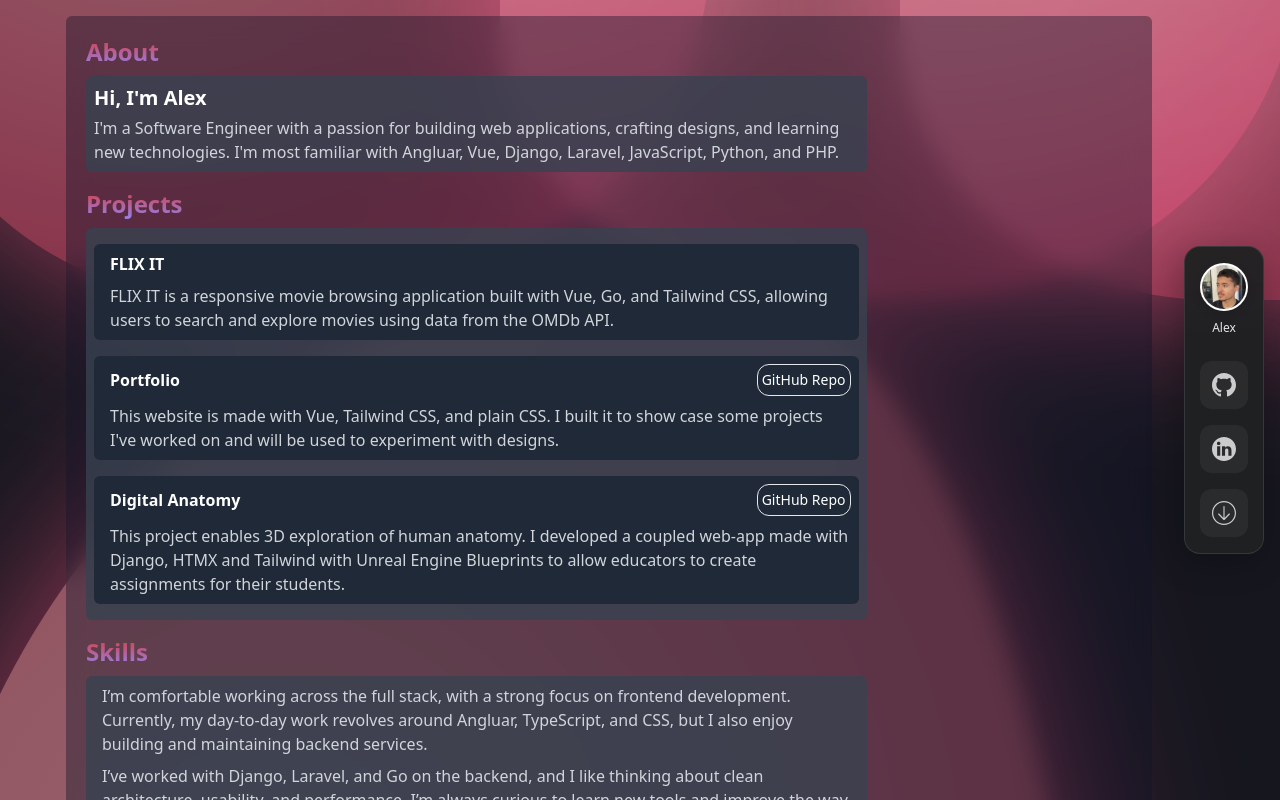
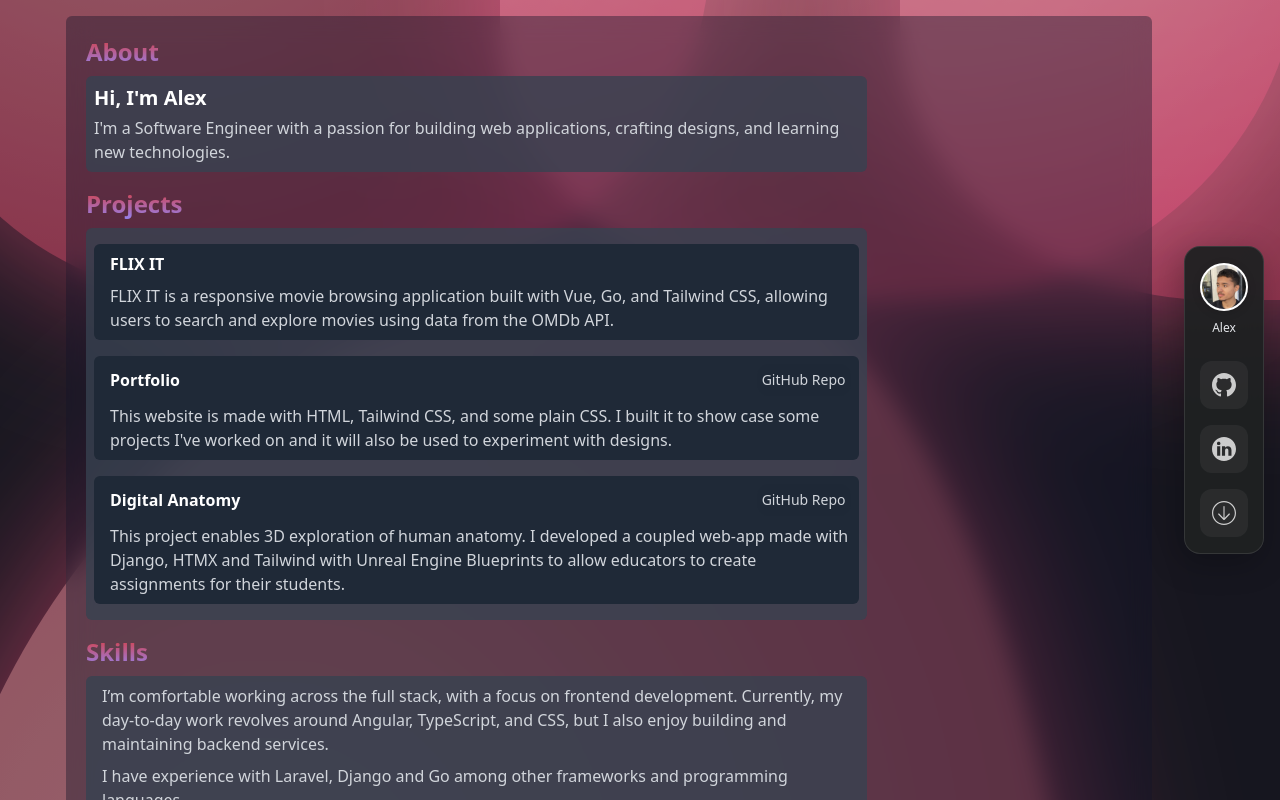
Before and after one commit to AlexGit123/portfolio, a Vue app: page / in a window 1280 px wide. Shown: the top 800 px of the page. Built offline with nearby package versions, Linux system fonts and the light colour scheme; a web font is replaced by a local one.

Commit message:
repo btns, styling

```diff
--- a/src/views/HomePageView.vue
+++ b/src/views/HomePageView.vue
@@ -12,8 +12,7 @@
             <div class="text-md">
               <p class="text-gray-300">
                 I'm a Software Engineer with a passion for building web applications, crafting
-                designs, and learning new technologies. I'm most familiar with Angluar, Vue, Django,
-                Laravel, JavaScript, Python, and PHP.
+                designs, and learning new technologies.
               </p>
             </div>
           </div>
@@ -41,14 +40,17 @@
                   <div class="flex justify-between items-center pt-2 pb-2">
                     <p class="font-bold">Portfolio</p>
                     <a href="https://github.com/AlexGit123/portfolio">
-                      <button class="text-sm rounded-xl font-thin border p-1 h-8">
+                      <button
+                        class="text-sm rounded-xl font-thin border p-1 h-8 bg-gray-800/50 border-transparent text-gray-300 hover:bg-gray-700/75 hover:border-gray-600/20 hover:-translate-y-0.5 hover:shadow-lg transition-all duration-300 ease-out"
+                      >
                         GitHub Repo
                       </button>
                     </a>
                   </div>
                   <p class="pb-2 text-gray-300">
-                    This website is made with Vue, Tailwind CSS, and plain CSS. I built it to show
-                    case some projects I've worked on and will be used to experiment with designs.
+                    This website is made with HTML, Tailwind CSS, and some plain CSS. I built it to
+                    show case some projects I've worked on and it will also be used to experiment
+                    with designs.
                   </p>
                 </div>
               </div>
@@ -58,7 +60,9 @@
                   <div class="flex justify-between items-center pt-2 pb-2 align-middle">
                     <p class="font-bold">Digital Anatomy</p>
                     <a href="https://github.com/jrcz-data-science-lab/Virtual-Anatomy-UE">
-                      <button class="text-sm rounded-xl font-thin border p-1 h-8">
+                      <button
+                        class="text-sm rounded-xl font-thin border p-1 h-8 bg-gray-800/50 border-transparent text-gray-300 hover:bg-gray-700/75 hover:border-gray-600/20 hover:-translate-y-0.5 hover:shadow-lg transition-all duration-300 ease-out"
+                      >
                         GitHub Repo
                       </button>
                     </a>
@@ -80,14 +84,13 @@
           <p class="font-extrabold text-2xl gradient mb-2">Skills</p>
           <div class="pl-4 bg-gray-700/80 w-full rounded-md p-2 text-gray-300">
             <p class="pb-2">
-              I’m comfortable working across the full stack, with a strong focus on frontend
-              development. Currently, my day-to-day work revolves around Angluar, TypeScript, and
-              CSS, but I also enjoy building and maintaining backend services.
+              I’m comfortable working across the full stack, with a focus on frontend development.
+              Currently, my day-to-day work revolves around Angular, TypeScript, and CSS, but I also
+              enjoy building and maintaining backend services.
             </p>
             <p>
-              I’ve worked with Django, Laravel, and Go on the backend, and I like thinking about
-              clean architecture, usability, and performance. I’m always curious to learn new tools
-              and improve the way things are built.
+              I have experience with Laravel, Django and Go among other frameworks and programming
+              languages.
             </p>
           </div>
         </div>
```
